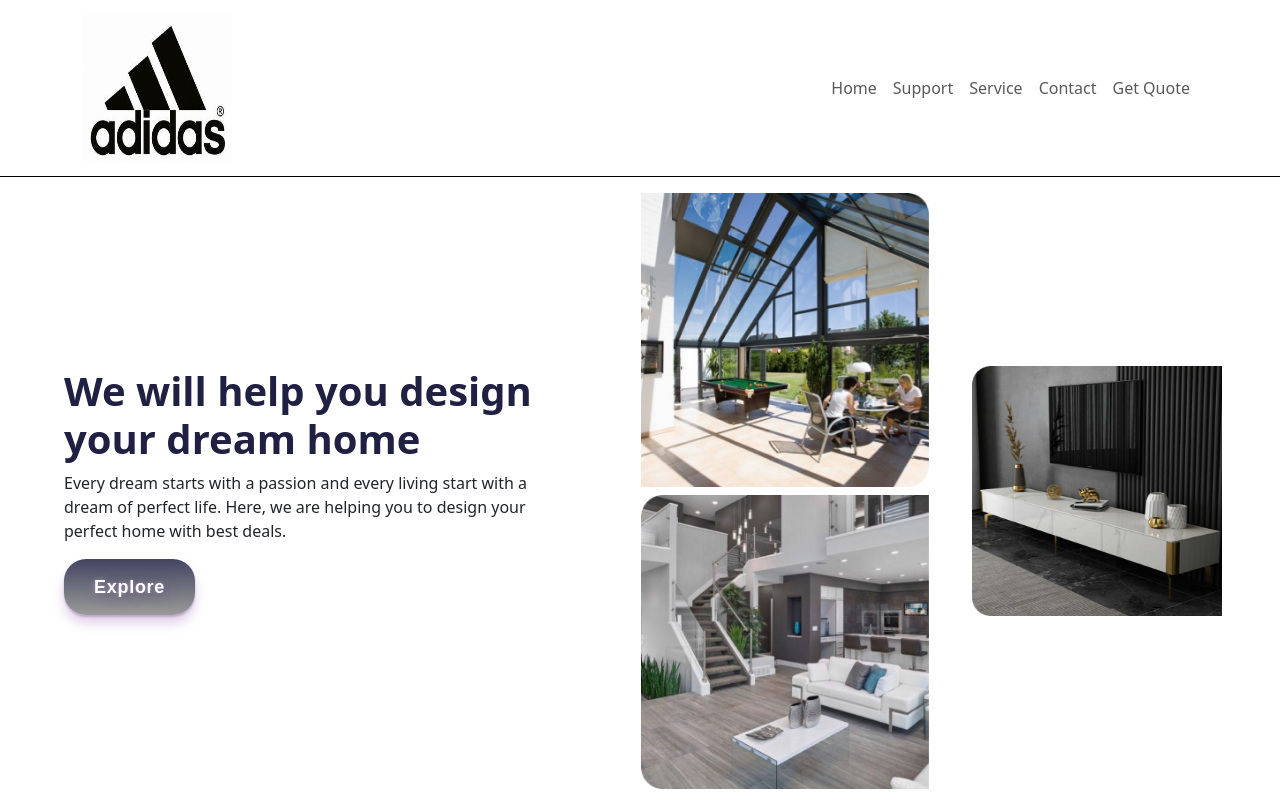
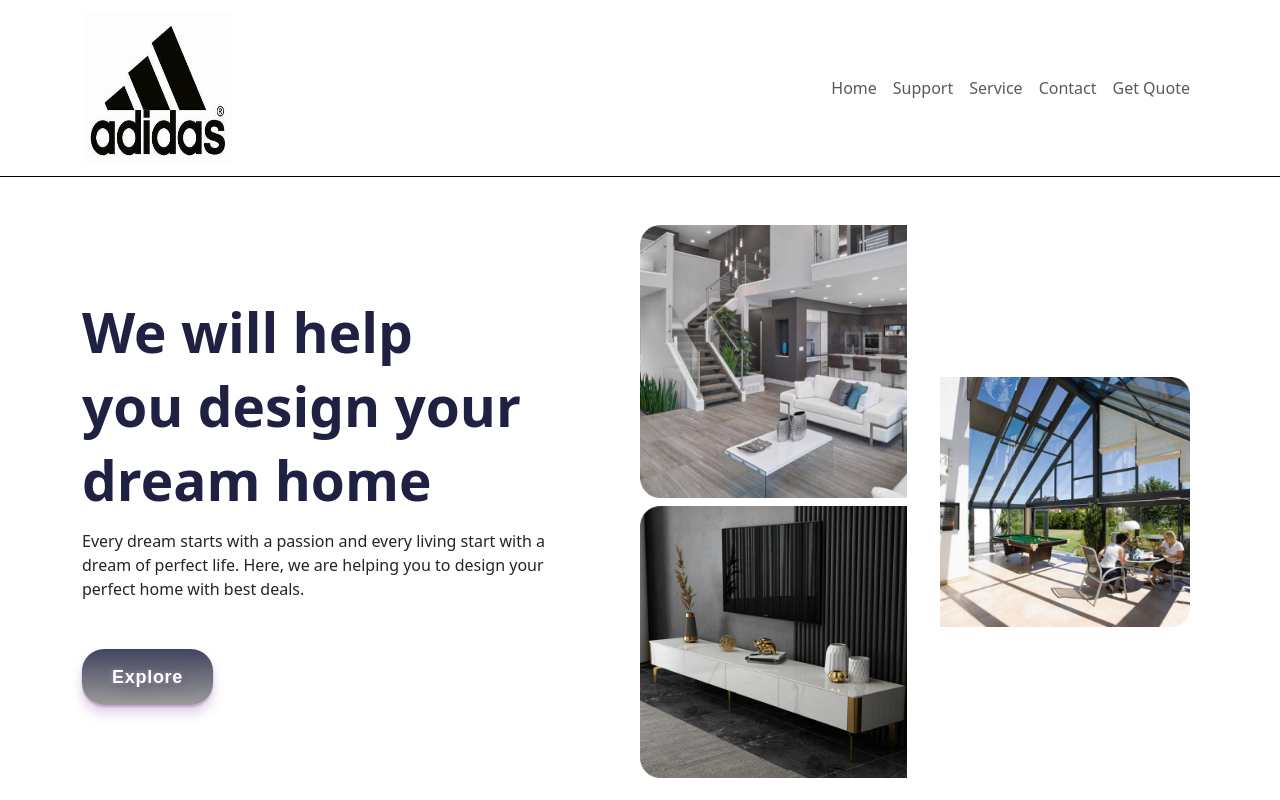
Before and after one commit to Ayrusop/unamedProject, a React (Create React App) app: page / in a window 1280 px wide. Shown: the top 800 px of the page. Built offline with nearby package versions, Linux system fonts and the light colour scheme.

Commit message:
make changes in card section and explore area and home scren

```diff
--- a/src/Components/Home.jsx
+++ b/src/Components/Home.jsx
@@ -11,32 +11,36 @@ const Home = () => {
     const [images, setImages] = useState([banimg1, banimg2, banimg3]);
     const [animationClass, setAnimationClass] = useState(['', '', '']);
 
-    useEffect(() => {
-        const interval = setInterval(() => {
-            setAnimationClass(['exiting', 'exiting', 'exiting']);
-            setTimeout(() => {
-                setImages((prevImages) => [prevImages[2], prevImages[0], prevImages[1]]);
-                setAnimationClass(['entering', 'entering', 'entering']);
-            }, 500); // Wait for animation to complete
+    // useEffect(() => {
+    //     const interval = setInterval(() => {
+    //         setAnimationClass(['exiting', 'exiting', 'exiting']);
+    //         setTimeout(() => {
+    //             setImages((prevImages) => [prevImages[2], prevImages[0], prevImages[1]]);
+    //             setAnimationClass(['entering', 'entering', 'entering']);
+    //         }, 500); // Wait for animation to complete
 
-            setTimeout(() => {
-                setAnimationClass(['', '', '']);
-            }, 1000); // Reset classes after transition
-        }, 3000); // Change image every 3 seconds
+    //         setTimeout(() => {
+    //             setAnimationClass(['', '', '']);
+    //         }, 1000); // Reset classes after transition
+    //     }, 3000); // Change image every 3 seconds
 
-        return () => clearInterval(interval);
-    }, []);
+    //     return () => clearInterval(interval);
+    // }, []);
 
     return (
         <section className="banner container-fluid mt-3">
-            <div className="row align-items-center">
+            <div class="container mt-5 align-items-center d-flex main-sec">
                 {/* Left Section */}
-                <div className="col-lg-5 p-3 m-5  main-text-area">
-                    <h1>We will help
+                <div className="col-lg-5 main-text-area">
+                    <h1 className=''>We will help
+                        </h1>
+                    <h1 className=''>
                         you design your
+                        </h1>
+                    <h1 className=''>
                         dream home</h1>
-                    <p>Every dream starts with a passion and every living start with a dream of perfect life. Here, we are helping you to design your perfect home with best deals.</p>
-                    <button className='glb-btn mt-3'>
+                    <p className='mt-3'>Every dream starts with a passion and every living start with a dream of perfect life. Here, we are helping you to design your perfect home with best deals.</p>
+                    <button className='glb-btn mt-5'>
                         Explore
                     </button>
                 </div>
--- a/src/Styles/Home.css
+++ b/src/Styles/Home.css
@@ -1,8 +1,13 @@
-
+.main-sec{
+  flex-direction: row;
+  justify-content: space-between;
+}
 
 .main-text-area h1{
 font-weight: bolder;
 color: #1F2042;
+font-size: 55px;
+
 }
 /* Style for the left section */
 
```
